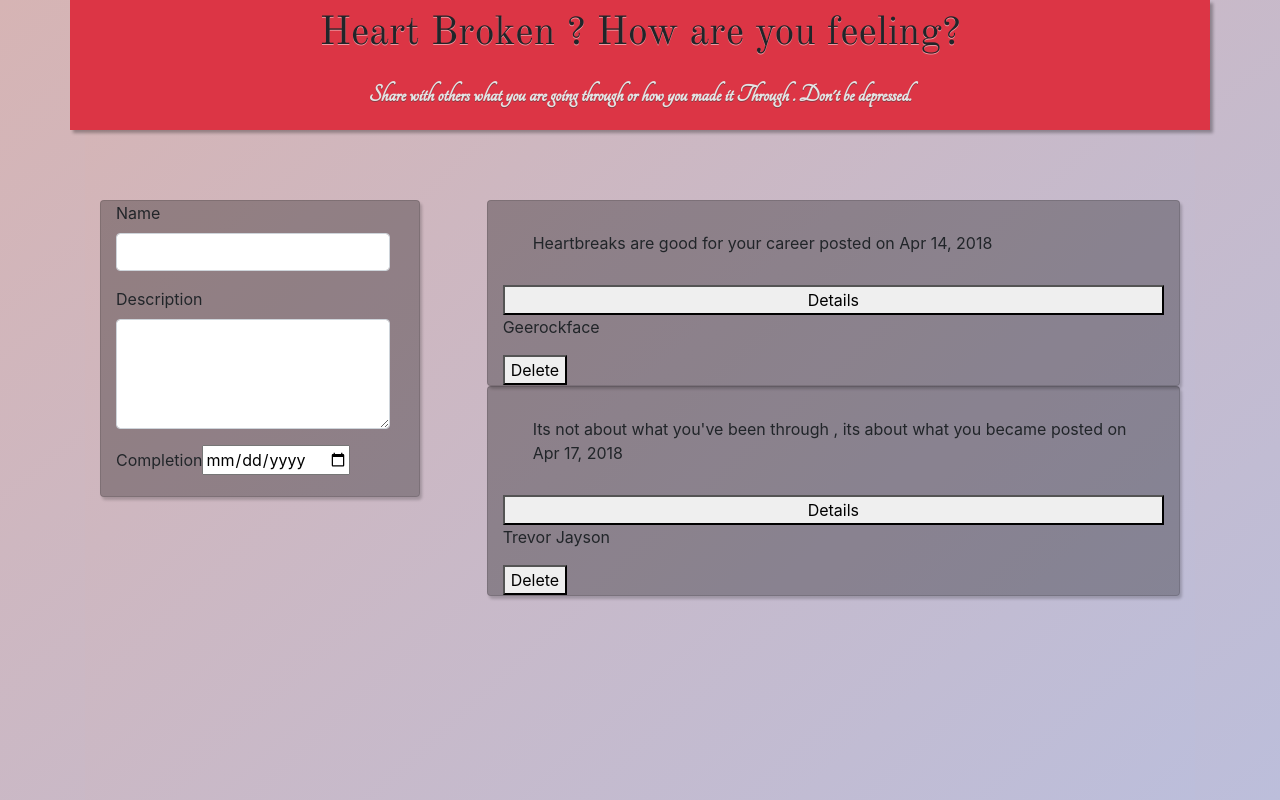
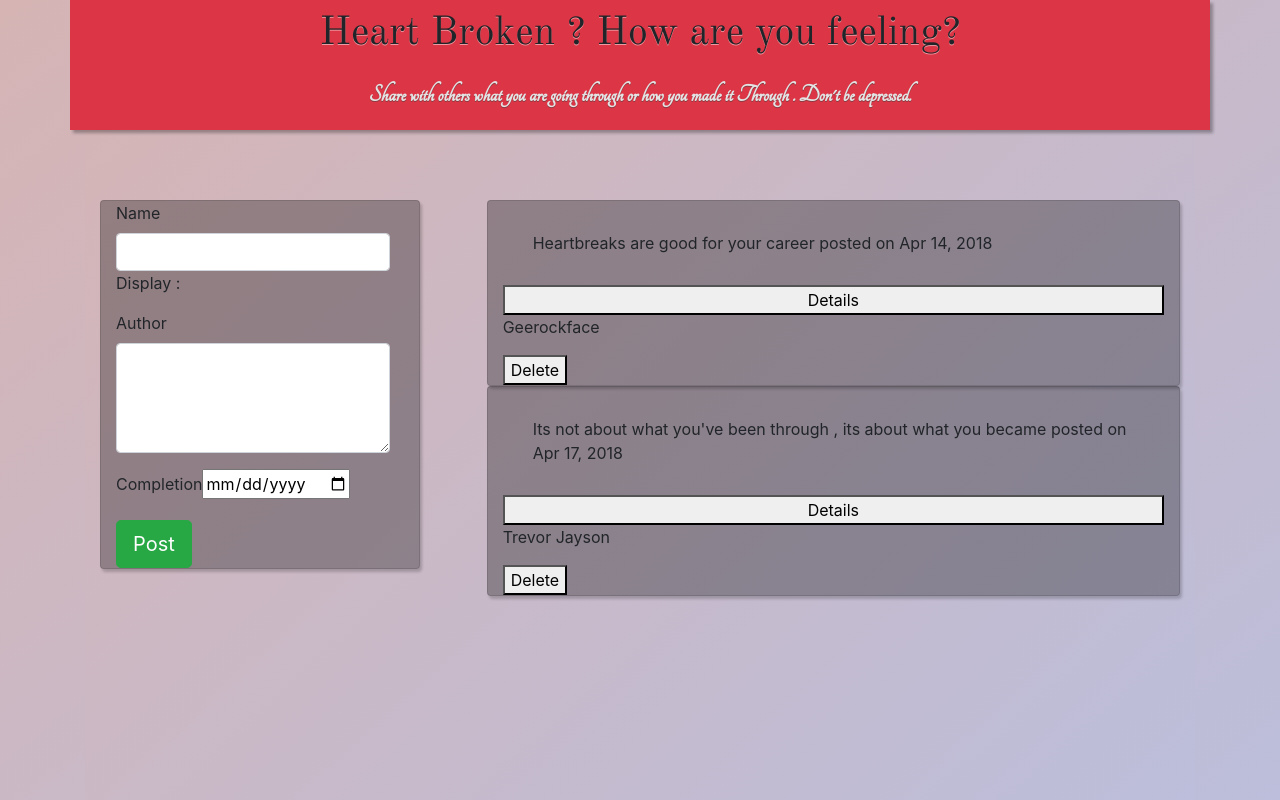
Before and after one commit to Geerocktricks/Quotes2, an Angular app in the folder Quotes2/: page / in a window 1280 px wide. Shown: the top 800 px of the page. Built offline with nearby package versions, Linux system fonts and the light colour scheme.

Commit message:
This commit will activate two way data binding

```diff
--- a/Quotes2/src/app/quote-form/quote-form.component.html
+++ b/Quotes2/src/app/quote-form/quote-form.component.html
@@ -1,15 +1,22 @@
 <div class="container-fluid">
     <div class="row">
-        <form>
+        <form #quoteForm = 'ngForm'>
+          <!-- Quote Form -->
             <div class="form-group">
 
                 <label for="name">Name</label>
-                <input type="text" required class="form-control" id="name">
+                <input type="text" required class="form-control" id="name" [(ngModel)] = "newQuote.name" name = "name" #name="ngModel" required >
 
+                <div [hidden]="name.valid || name.pristine" class="alert alert-danger">
+                    <p> Name is Required</p>
+
+                </div>
+                <!-- Testing if it works -->
+                Display : {{newQuote.name}}
             </div>
             <div class="form-group">
 
-                <label for="description">Description</label>
+                <label for="author">Author</label>
                 <textarea class="form-control" id="description" rows="4" required></textarea>
 
             </div>
@@ -18,6 +25,7 @@
                 <input type='date' id="complete" required>
 
             </div>
+            <button type="submit" class="btn btn-success btn-lg">Post</button>
         </form>
     </div>
 </div>
--- a/Quotes2/src/app/quote-form/quote-form.component.ts
+++ b/Quotes2/src/app/quote-form/quote-form.component.ts
@@ -1,5 +1,5 @@
 import { Component, OnInit } from '@angular/core';
-// import{ Quote } from '../quote';
+import { Quote } from '../quote';
 
 @Component({
   selector: 'app-quote-form',
@@ -7,7 +7,7 @@ import { Component, OnInit } from '@angular/core';
   styleUrls: ['./quote-form.component.css']
 })
 export class QuoteFormComponent implements OnInit {
-  // newQuote = new Quote (0 , '' , '' , newDate());
+  newQuote = new Quote (0 , '' , '' , new Date());
   constructor() { }
 
   ngOnInit() {
--- a/Quotes2/src/app/quote/quote.component.html
+++ b/Quotes2/src/app/quote/quote.component.html
@@ -3,7 +3,7 @@
         <div class="row col-md-12">
             <div class="col-md-3 card inputed">
                 <app-quote-form></app-quote-form>
-              </div>
+            </div>
             </div>
             <ul>
               <div *ngFor="let quote of quotes , let i = index" class=" col-md-8 card  quoted">
```
